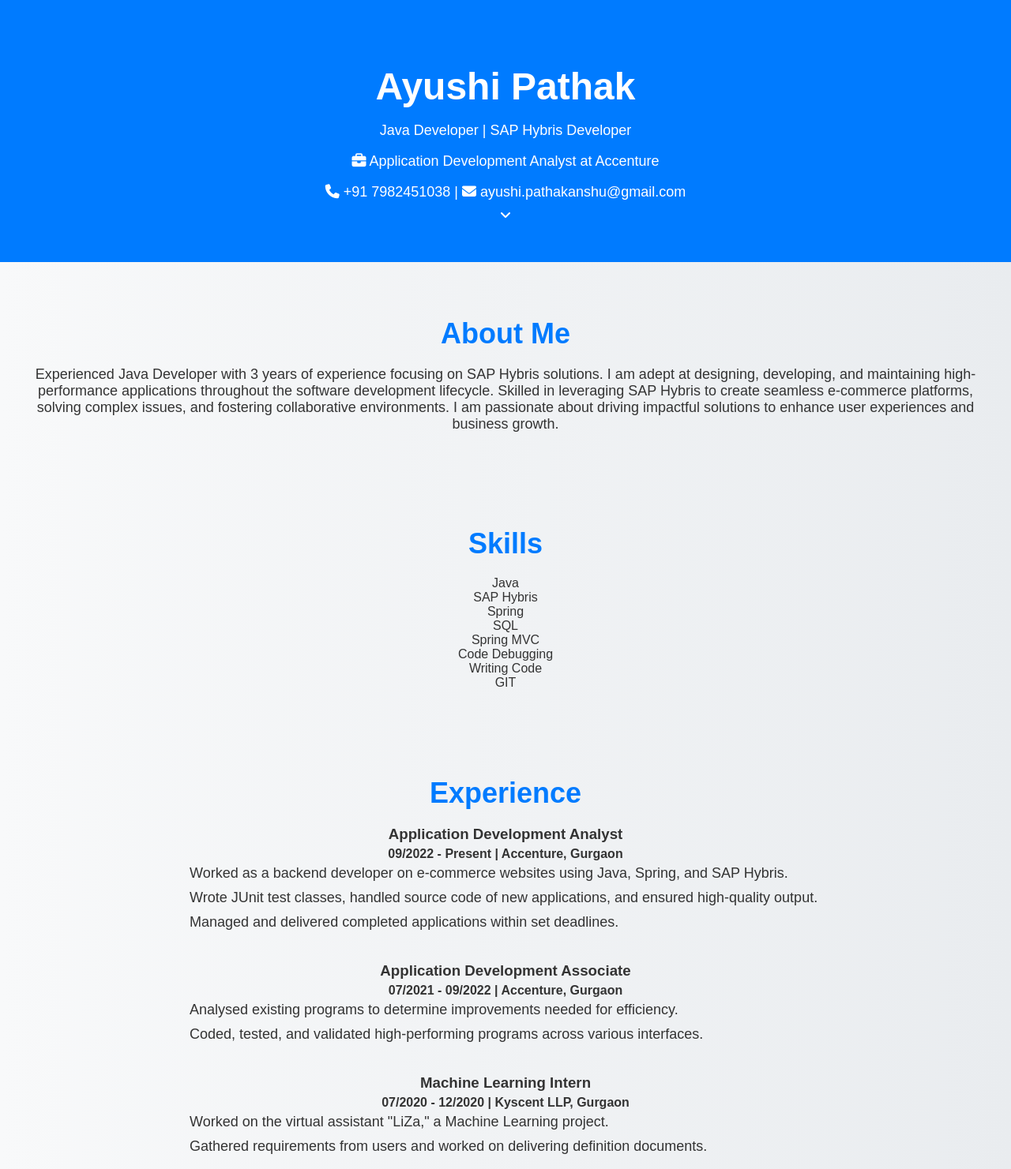
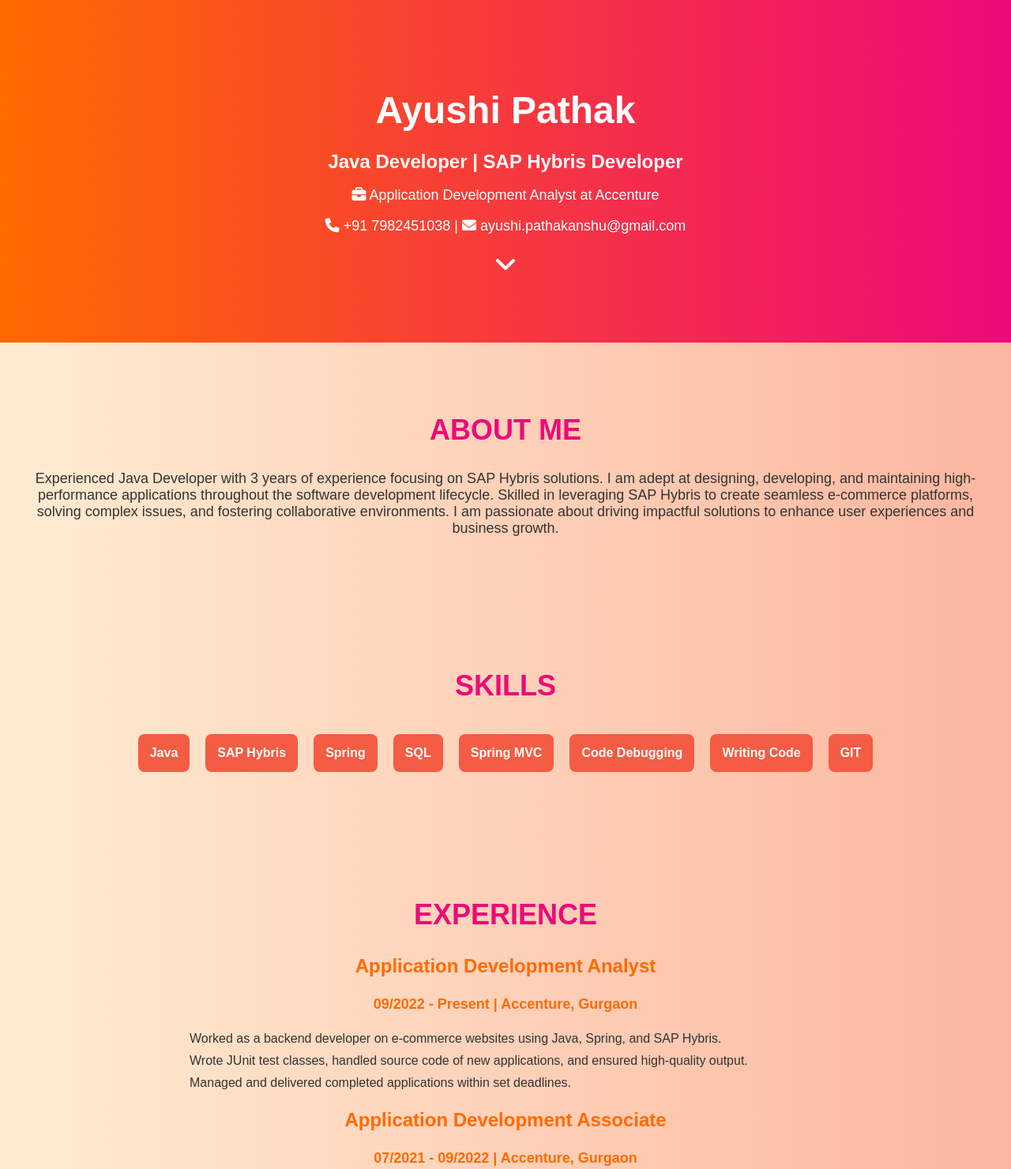
Before and after one commit to ayushipathak2030/Portfolio-Ayushi-Pathak-, a plain HTML site: page index.html in a window 1280 px wide. Shown: the top 1481 px of the page at 79% size. Drawn offline with Linux system fonts and the light colour scheme.

Commit message:
Update style.css

```diff
--- a/style.css
+++ b/style.css
@@ -1,80 +1,142 @@
+/* General Styles */
 body {
     font-family: 'Arial', sans-serif;
-    background: linear-gradient(to right, #f8f9fa, #e9ecef);
+    background: linear-gradient(to right, #ffecd2, #fcb69f);
     margin: 0;
     padding: 0;
     color: #333;
     scroll-behavior: smooth;
+    overflow-x: hidden;
 }
 
+/* Header Section */
 header {
-    background-color: #007bff;
+    background: linear-gradient(to right, #ff6a00, #ee0979);
     color: white;
-    padding: 50px 0;
+    padding: 80px 0;
     text-align: center;
+    position: relative;
 }
 
 h1 {
     font-size: 48px;
     margin-bottom: 10px;
+    animation: fadeInDown 1.5s ease-in-out;
+}
+
+.sub-heading {
+    font-size: 24px;
+    margin-bottom: 15px;
+    font-weight: bold;
+}
+
+.bounce-arrow {
+    font-size: 32px;
+    color: white;
+    margin-top: 20px;
+    animation: bounce 2s infinite;
+}
+
+.bounce-arrow i {
+    color: #fff;
+}
+
+@keyframes bounce {
+    0%, 20%, 50%, 80%, 100% {
+        transform: translateY(0);
+    }
+    40% {
+        transform: translateY(-30px);
+    }
+    60% {
+        transform: translateY(-15px);
+    }
+}
+
+@keyframes fadeInDown {
+    from {
+        opacity: 0;
+        transform: translateY(-20px);
+    }
+    to {
+        opacity: 1;
+        transform: translateY(0);
+    }
+}
+
+/* Section Styles */
+section {
+    padding: 60px 20px;
+    text-align: center;
+    position: relative;
+}
+
+h2 {
+    font-size: 36px;
+    margin-bottom: 30px;
+    color: #ee0979;
+    text-transform: uppercase;
 }
 
 p {
     font-size: 18px;
-    margin-bottom: 10px;
 }
 
-section {
-    padding: 40px;
-    text-align: center;
+.skill-item {
+    background-color: #f45c43;
+    color: white;
+    padding: 15px;
+    margin: 10px;
+    border-radius: 8px;
+    display: inline-block;
+    font-weight: bold;
+    animation: fadeInUp 1.2s ease-in-out;
 }
 
-h2 {
-    font-size: 36px;
-    margin-bottom: 20px;
-    color: #007bff;
+@keyframes fadeInUp {
+    from {
+        opacity: 0;
+        transform: translateY(20px);
+    }
+    to {
+        opacity: 1;
+        transform: translateY(0);
+    }
+}
+
+.skills-list {
+    display: flex;
+    flex-wrap: wrap;
+    justify-content: center;
+}
+
+.experience-item h3 {
+    font-size: 24px;
+    color: #ff6a00;
+}
+
+.experience-item h4 {
+    font-size: 18px;
+    color: #ff6a00;
 }
 
 ul {
     list-style: none;
     padding: 0;
+    text-align: left;
+    margin: 0 auto;
+    max-width: 800px;
 }
 
 li {
-    font-size: 18px;
+    font-size: 16px;
     margin-bottom: 10px;
 }
 
+/* Footer Styles */
 footer {
-    background-color: #343a40;
+    background-color: #f45c43;
     color: white;
     padding: 20px;
     text-align: center;
 }
-
-footer p {
-    margin: 0;
-}
-
-a {
-    color: #007bff;
-    text-decoration: none;
-}
-
-a:hover {
-    text-decoration: underline;
-}
-
-.experience-item {
-    margin-bottom: 40px;
-}
-
-.experience-item h3, .experience-item h4 {
-    margin: 5px 0;
-}
-
-.experience-item ul {
-    text-align: left;
-    margin: 0 auto;
-    max-width: 800px;
-}
```
